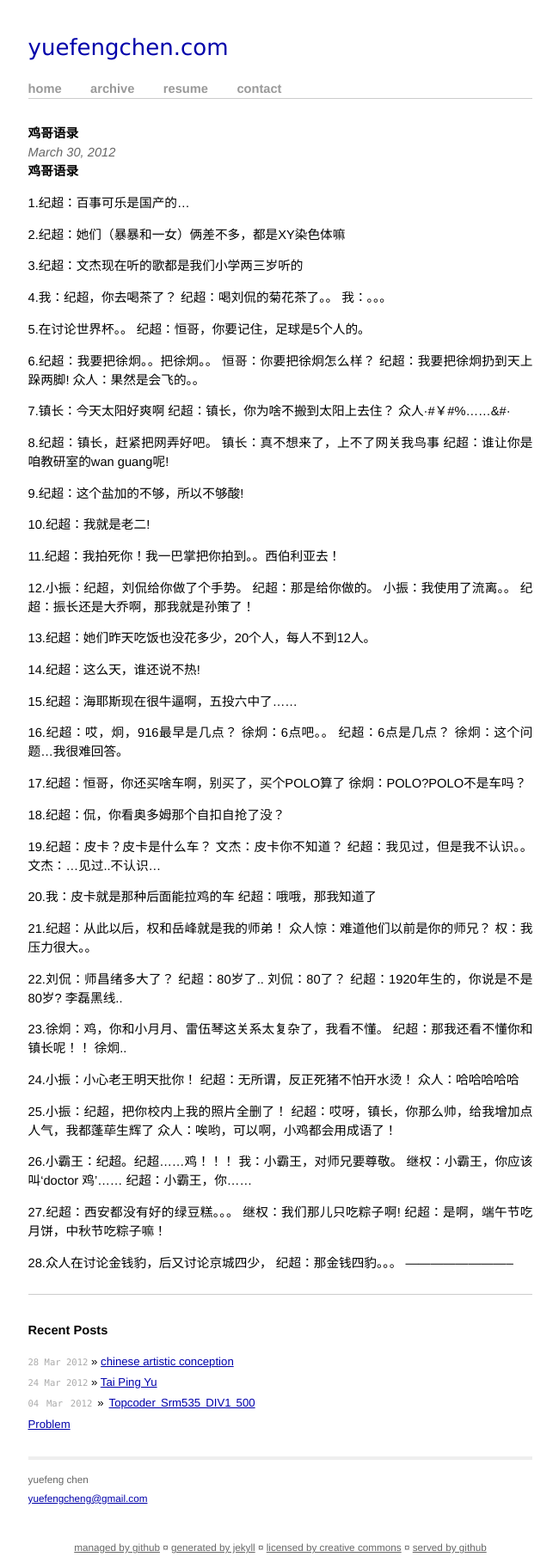
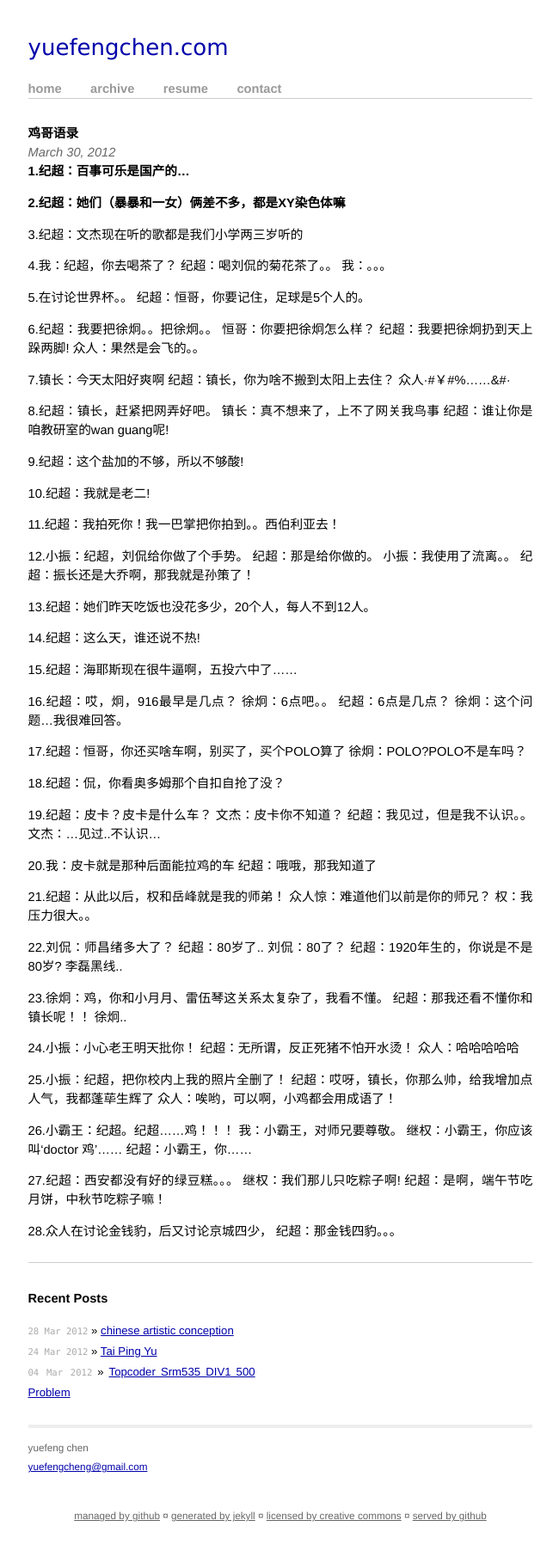
Before and after one commit to yuefengchen/yuefengchen.github.com, a Jekyll site: the page built from _posts/2012-03-30-jigeyulu.markdown, in a window 1280 px wide. Shown: the whole page at 86% size, without its empty margins (314-964 px from the left). Built offline with Jekyll 4.4.1, drawn with Linux system fonts in a browser that asks for light colours; Markdown is read by kramdown in place of the engine named in the settings; comment, search, counter and statistics services are not loaded; after the commit the page ends 1774 px from its top, so only the background shows below that.

Commit message:
add jigeyulu

```diff
--- a/_posts/2012-03-30-jigeyulu.markdown
+++ b/_posts/2012-03-30-jigeyulu.markdown
@@ -3,12 +3,10 @@ title  : 鸡哥语录
 layout : post
 ---
 
-鸡哥语录
-================
 
-1.纪超：百事可乐是国产的...
+#1.纪超：百事可乐是国产的...
 
-2.纪超：她们（暴暴和一女）俩差不多，都是XY染色体嘛
+#2.纪超：她们（暴暴和一女）俩差不多，都是XY染色体嘛
 
 3.纪超：文杰现在听的歌都是我们小学两三岁听的
 
@@ -101,4 +99,3 @@ layout : post
 
 28.众人在讨论金钱豹，后又讨论京城四少，
    纪超：那金钱四豹。。。
---------------------------
```
